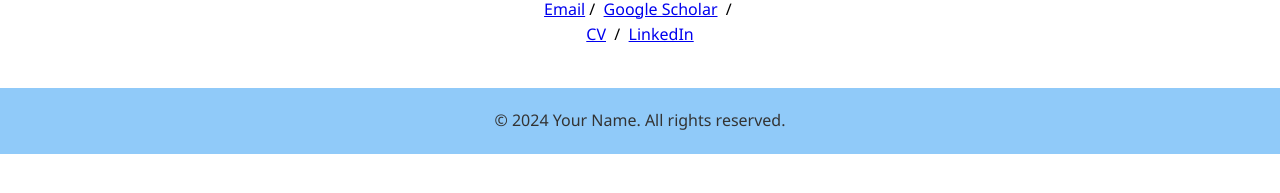
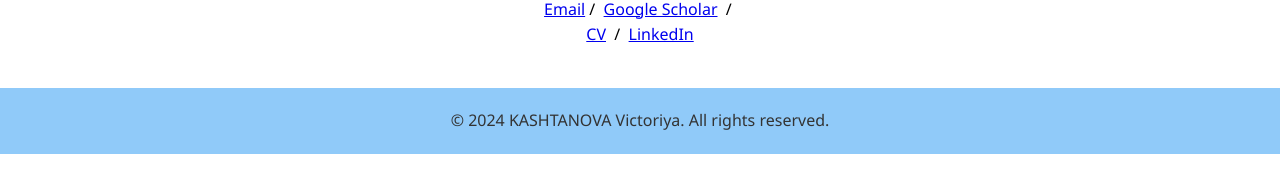
Before and after one commit to KVict/KVict.github.io, a Jekyll site: the page built from README.md, in a window 1280 px wide. Shown: the part 408-601 px from the top of the page. Built offline with Jekyll 4.4.1, drawn with Linux system fonts in a browser that asks for light colours; our own code applies the rules of GitHub Pages for plain Markdown files; some of the changed lines change nothing that is shown.

Commit message:
Update default.html

```diff
--- a/_layouts/default.html
+++ b/_layouts/default.html
@@ -3,7 +3,7 @@
 <head>
     <meta charset="UTF-8">
     <meta name="viewport" content="width=device-width, initial-scale=1.0">
-    <title>{{site.title}} - Portfolio</title>
+    <title>{{site.title}}</title>
     <link rel="stylesheet" href="styles.css">
 </head>
 <body>
@@ -13,8 +13,8 @@
             <nav>
                 <ul>
                     <li><a href="index.html">Home</a></li>
-                    <li><a href="projects.html">Projects</a></li>
-                    <li><a href="papers.html">Papers</a></li>
+                    <li><a href="./projects.html">Projects</a></li>
+                    <li><a href="./papers.html">Papers</a></li>
                 </ul>
             </nav>
         </div>
@@ -55,7 +55,7 @@
 
     <footer>
         <div class="container">
-            <p>&copy; 2024 Your Name. All rights reserved.</p>
+            <p>&copy; 2024 {{site.title}}. All rights reserved.</p>
         </div>
     </footer>
 </body>
```
